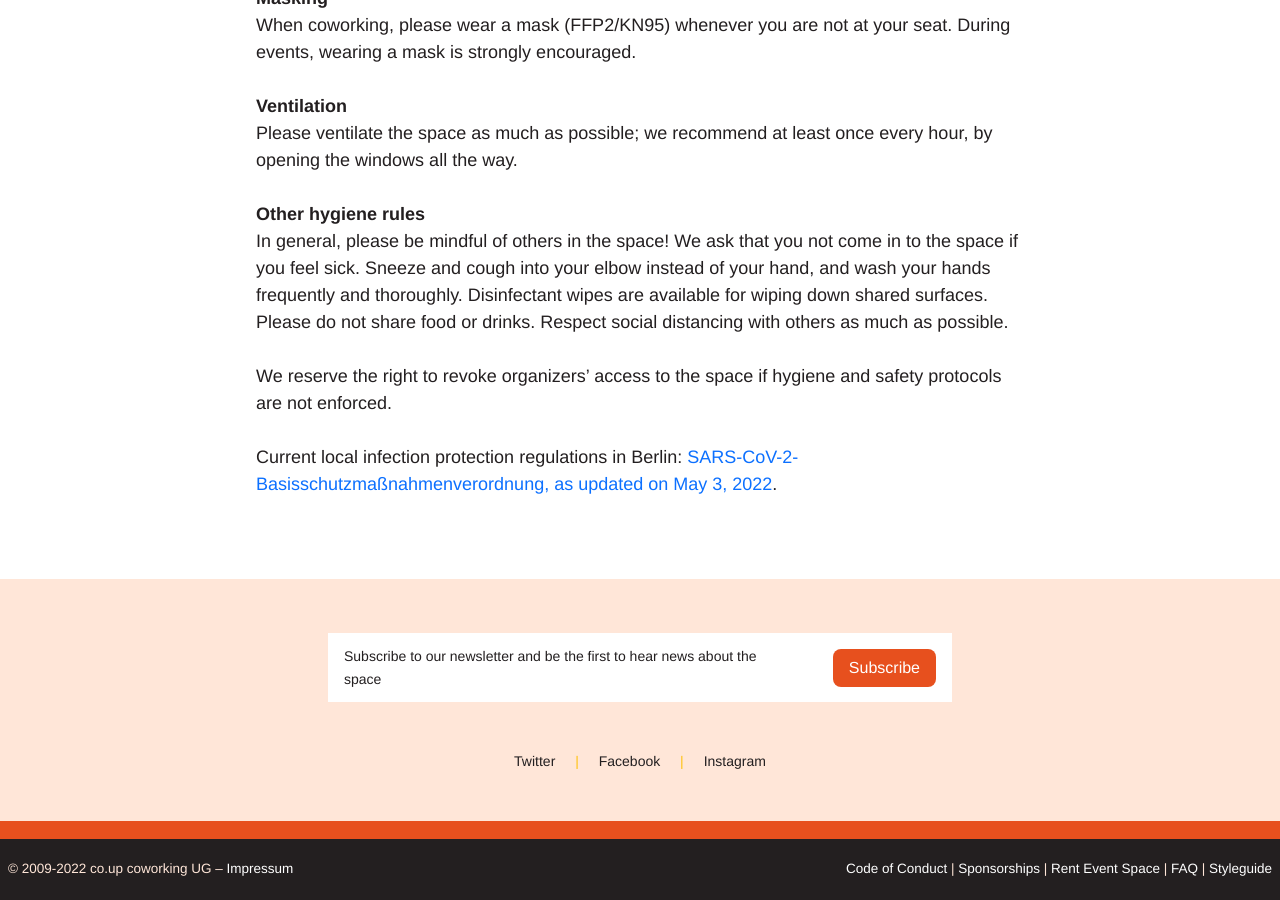
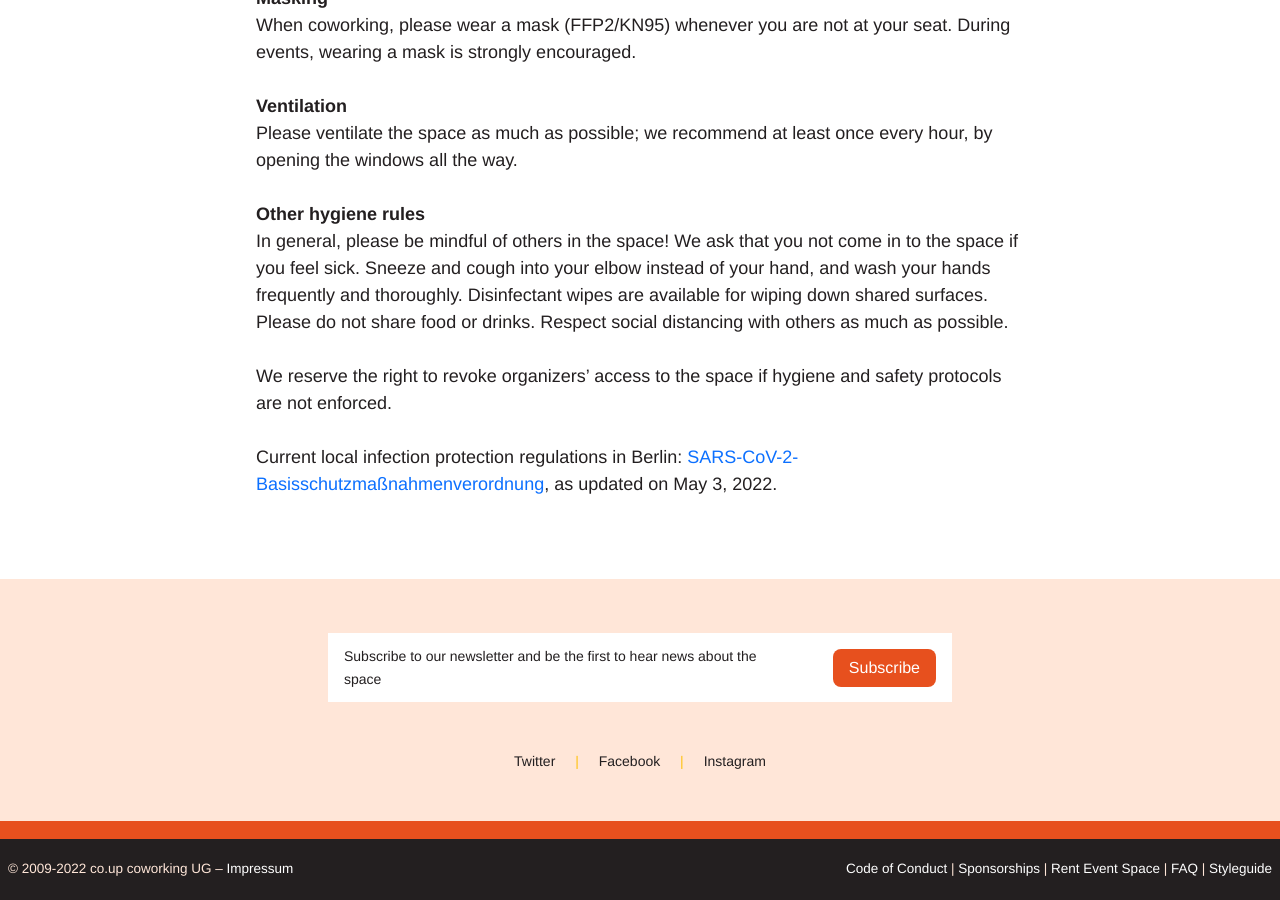
Before and after one commit to co-up/co-up.de, a Jekyll site: the page built from hygiene-safety-guidelines.md, in a window 1280 px wide and 900 px high, scrolled down 877 px. Built offline with Jekyll 4.4.1, drawn with Linux system fonts in a browser that asks for light colours; our own code applies the rules of GitHub Pages for plain Markdown files.

Commit message:
fixed typo

```diff
--- a/hygiene-safety-guidelines.md
+++ b/hygiene-safety-guidelines.md
@@ -25,4 +25,4 @@
 
 We reserve the right to revoke organizers’ access to the space if hygiene and safety protocols are not enforced.
 
-Current local infection protection regulations in Berlin: [SARS-CoV-2-Basisschutzmaßnahmenverordnung, as updated on May 3, 2022](https://www.berlin.de/corona/massnahmen/verordnung/).
+Current local infection protection regulations in Berlin: [SARS-CoV-2-Basisschutzmaßnahmenverordnung](https://www.berlin.de/corona/massnahmen/verordnung/), as updated on May 3, 2022.
```
